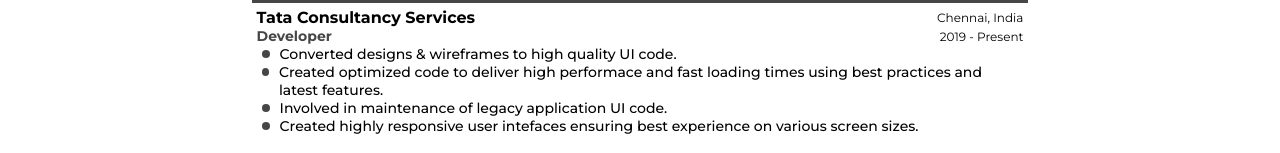
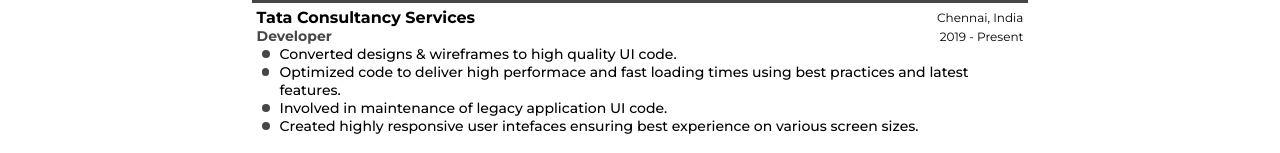
Before and after one commit to Jaspreet-22g/resume, a plain HTML site: page index.html in a window 1280 px wide. Shown: the part 283-436 px from the top of the page. Drawn offline with Linux system fonts and the light colour scheme.

Commit message:
Grammer fix 2

```diff
--- a/index.html
+++ b/index.html
@@ -63,7 +63,7 @@
             </div>
             <ul>
                 <li>Converted designs & wireframes to high quality UI code.</li>
-                <li>Created optimized code to deliver high performace and fast loading times using best practices and
+                <li>Optimized code to deliver high performace and fast loading times using best practices and
                     latest features.</li>
                 <li>Involved in maintenance of legacy application UI code.</li>
                 <li>Created highly responsive user intefaces ensuring best experience on various screen sizes.</li>
```
Also changed, not shown: 1 other file.
